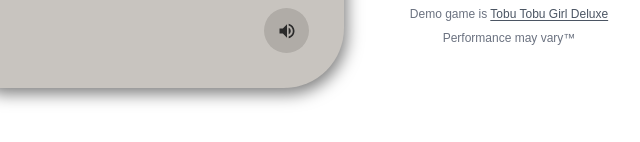
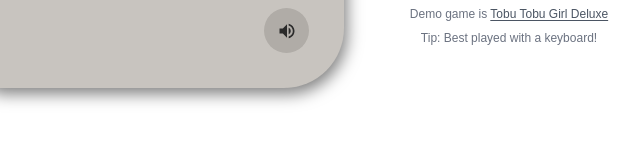
Before and after one commit to nickkossolapov/fame-boy, a website built with Vite: page src/FameBoy.Web/index.html in a window 1280 px wide. Shown: the part 612-754 px from the top of the page, 476-1116 px from the left. Built offline with nearby package versions, Linux system fonts and the light colour scheme.

Commit message:
Update credit text in index.html

```diff
--- a/src/FameBoy.Web/index.html
+++ b/src/FameBoy.Web/index.html
@@ -117,7 +117,7 @@
                 Demo game is <a href="https://tangramgames.itch.io/tobu-tobu-girl-deluxe" rel="noopener noreferrer" target="_blank">Tobu
                 Tobu Girl Deluxe</a>
             </div>
-            <div class="credit-text">Performance may vary™</div>
+            <div class="credit-text">﻿Tip: ﻿Best played with a keyboard!</div>
         </div>
     </div>
 
```
